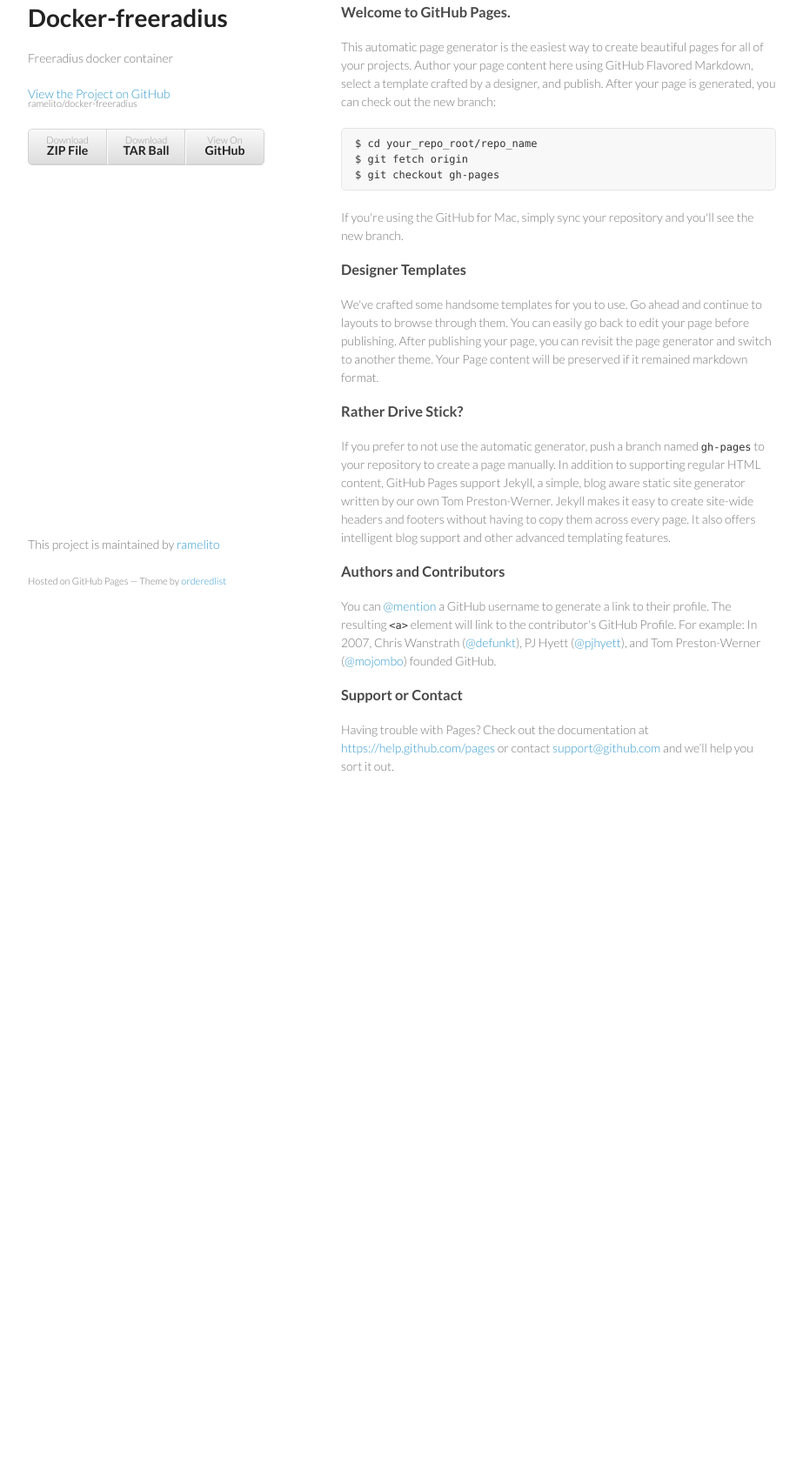
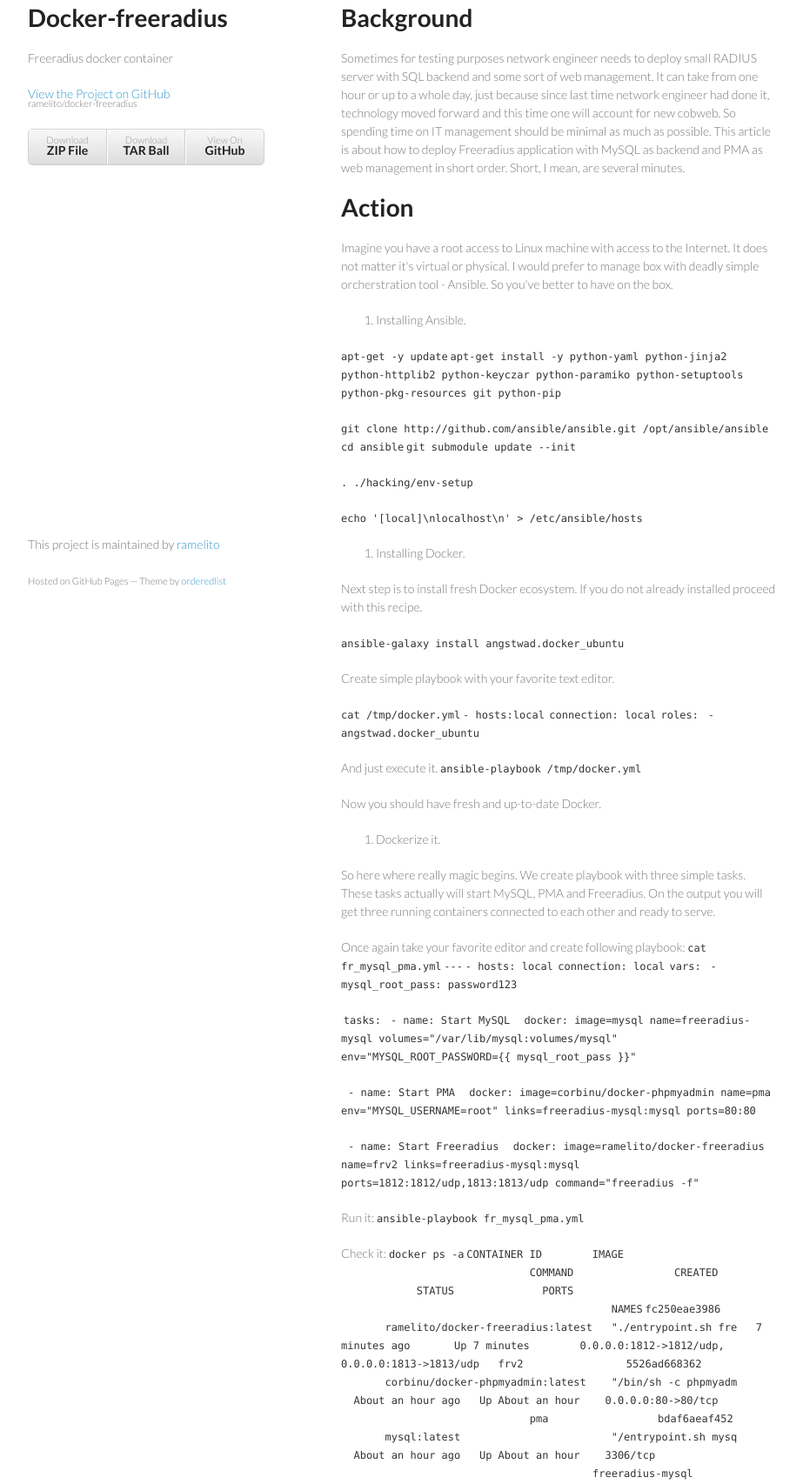
Before and after one commit to ramelito/docker-freeradius, a plain HTML site: page index.html in a window 1280 px wide. Shown: the part 53-1759 px from the top of the page at 87% size, without its empty margins (178-1101 px from the left). Before the commit the page ends 1014 px from the top, so only its background shows below. Drawn offline with Linux system fonts and the light colour scheme.

```diff
--- a/index.html
+++ b/index.html
@@ -28,37 +28,91 @@
         </ul>
       </header>
       <section>
-        <h3>
-<a id="welcome-to-github-pages" class="anchor" href="#welcome-to-github-pages" aria-hidden="true"><span class="octicon octicon-link"></span></a>Welcome to GitHub Pages.</h3>
+        <h1>
+<a id="background" class="anchor" href="#background" aria-hidden="true"><span class="octicon octicon-link"></span></a>Background</h1>
 
-<p>This automatic page generator is the easiest way to create beautiful pages for all of your projects. Author your page content here using GitHub Flavored Markdown, select a template crafted by a designer, and publish. After your page is generated, you can check out the new branch:</p>
+<p>Sometimes for testing purposes network engineer needs to deploy small RADIUS server with SQL backend and some sort of web management. It can take from one hour or up to a whole day, just because since last time network engineer had done it, technology moved forward and this time one will account for new cobweb. So spending time on IT management should be minimal as much as possible. This article is about how to deploy Freeradius application with MySQL as backend and PMA as web management in short order. Short, I mean, are several minutes.</p>
 
-<pre><code>$ cd your_repo_root/repo_name
-$ git fetch origin
-$ git checkout gh-pages
-</code></pre>
+<h1>
+<a id="action" class="anchor" href="#action" aria-hidden="true"><span class="octicon octicon-link"></span></a>Action</h1>
 
-<p>If you're using the GitHub for Mac, simply sync your repository and you'll see the new branch.</p>
+<p>Imagine you have a root access to Linux machine with access to the Internet. It does not matter it's virtual or physical. I would prefer to manage box with deadly simple orcherstration tool - Ansible. So you've better to have on the box.</p>
 
-<h3>
-<a id="designer-templates" class="anchor" href="#designer-templates" aria-hidden="true"><span class="octicon octicon-link"></span></a>Designer Templates</h3>
+<ol>
+<li>Installing Ansible.</li>
+</ol>
 
-<p>We've crafted some handsome templates for you to use. Go ahead and continue to layouts to browse through them. You can easily go back to edit your page before publishing. After publishing your page, you can revisit the page generator and switch to another theme. Your Page content will be preserved if it remained markdown format.</p>
+<p><code>apt-get -y update</code>
+<code>apt-get install -y python-yaml python-jinja2 python-httplib2 python-keyczar python-paramiko python-setuptools python-pkg-resources git python-pip</code></p>
 
-<h3>
-<a id="rather-drive-stick" class="anchor" href="#rather-drive-stick" aria-hidden="true"><span class="octicon octicon-link"></span></a>Rather Drive Stick?</h3>
+<p><code>git clone http://github.com/ansible/ansible.git /opt/ansible/ansible</code>
+<code>cd ansible</code>
+<code>git submodule update --init</code></p>
 
-<p>If you prefer to not use the automatic generator, push a branch named <code>gh-pages</code> to your repository to create a page manually. In addition to supporting regular HTML content, GitHub Pages support Jekyll, a simple, blog aware static site generator written by our own Tom Preston-Werner. Jekyll makes it easy to create site-wide headers and footers without having to copy them across every page. It also offers intelligent blog support and other advanced templating features.</p>
+<p><code>. ./hacking/env-setup</code></p>
 
-<h3>
-<a id="authors-and-contributors" class="anchor" href="#authors-and-contributors" aria-hidden="true"><span class="octicon octicon-link"></span></a>Authors and Contributors</h3>
+<p><code>echo '[local]\nlocalhost\n' &gt; /etc/ansible/hosts</code></p>
 
-<p>You can <a href="https://github.com/blog/821" class="user-mention">@mention</a> a GitHub username to generate a link to their profile. The resulting <code>&lt;a&gt;</code> element will link to the contributor's GitHub Profile. For example: In 2007, Chris Wanstrath (<a href="https://github.com/defunkt" class="user-mention">@defunkt</a>), PJ Hyett (<a href="https://github.com/pjhyett" class="user-mention">@pjhyett</a>), and Tom Preston-Werner (<a href="https://github.com/mojombo" class="user-mention">@mojombo</a>) founded GitHub.</p>
+<ol>
+<li>Installing Docker.</li>
+</ol>
 
-<h3>
-<a id="support-or-contact" class="anchor" href="#support-or-contact" aria-hidden="true"><span class="octicon octicon-link"></span></a>Support or Contact</h3>
+<p>Next step is to install fresh Docker ecosystem. If you do not already installed proceed with this recipe.</p>
 
-<p>Having trouble with Pages? Check out the documentation at <a href="https://help.github.com/pages">https://help.github.com/pages</a> or contact <a href="mailto:support@github.com">support@github.com</a> and we’ll help you sort it out.</p>
+<p><code>ansible-galaxy install angstwad.docker_ubuntu</code></p>
+
+<p>Create simple playbook with your favorite text editor.</p>
+
+<p><code>cat /tmp/docker.yml</code>
+<code>- hosts:local</code>
+  <code>connection: local</code>
+  <code>roles:</code>
+    <code>- angstwad.docker_ubuntu</code></p>
+
+<p>And just execute it.
+<code>ansible-playbook /tmp/docker.yml</code></p>
+
+<p>Now you should have fresh and up-to-date Docker.</p>
+
+<ol>
+<li>Dockerize it.</li>
+</ol>
+
+<p>So here where really magic begins. We create playbook with three simple tasks. These tasks actually will start MySQL, PMA and Freeradius. On the output you will get three running containers connected to each other and ready to serve.</p>
+
+<p>Once again take your favorite editor and create following playbook:
+<code>cat fr_mysql_pma.yml</code>
+<code>---</code>
+<code>- hosts: local</code>
+  <code>connection: local</code>
+  <code>vars:</code>
+    <code>- mysql_root_pass: password123  </code></p>
+
+<p> <code>tasks:</code>
+    <code>- name: Start MySQL</code>
+      <code>docker: image=mysql name=freeradius-mysql volumes="/var/lib/mysql:volumes/mysql" env="MYSQL_ROOT_PASSWORD={{ mysql_root_pass }}"</code></p>
+
+<p>   <code>- name: Start PMA</code>
+      <code>docker: image=corbinu/docker-phpmyadmin name=pma env="MYSQL_USERNAME=root" links=freeradius-mysql:mysql ports=80:80</code></p>
+
+<p>   <code>- name: Start Freeradius</code>
+      <code>docker: image=ramelito/docker-freeradius name=frv2 links=freeradius-mysql:mysql ports=1812:1812/udp,1813:1813/udp command="freeradius -f"</code></p>
+
+<p>Run it:
+<code>ansible-playbook fr_mysql_pma.yml</code></p>
+
+<p>Check it:
+<code>docker ps -a</code>
+<code>CONTAINER ID        IMAGE                               COMMAND                CREATED             STATUS              PORTS                                            NAMES</code>
+<code>fc250eae3986        ramelito/docker-freeradius:latest   "./entrypoint.sh fre   7 minutes ago       Up 7 minutes        0.0.0.0:1812-&gt;1812/udp, 0.0.0.0:1813-&gt;1813/udp   frv2                </code>
+<code>5526ad668362        corbinu/docker-phpmyadmin:latest    "/bin/sh -c phpmyadm   About an hour ago   Up About an hour    0.0.0.0:80-&gt;80/tcp                               pma                 </code>
+<code>bdaf6aeaf452        mysql:latest                        "/entrypoint.sh mysq   About an hour ago   Up About an hour    3306/tcp                                         freeradius-mysql  </code></p>
+
+<h1>
+<a id="conclusion" class="anchor" href="#conclusion" aria-hidden="true"><span class="octicon octicon-link"></span></a>Conclusion</h1>
+
+<h1>
+<a id="references" class="anchor" href="#references" aria-hidden="true"><span class="octicon octicon-link"></span></a>References</h1>
       </section>
       <footer>
         <p>This project is maintained by <a href="https://github.com/ramelito">ramelito</a></p>
```
Also changed, not shown: params.json (+1 -1 lines).
